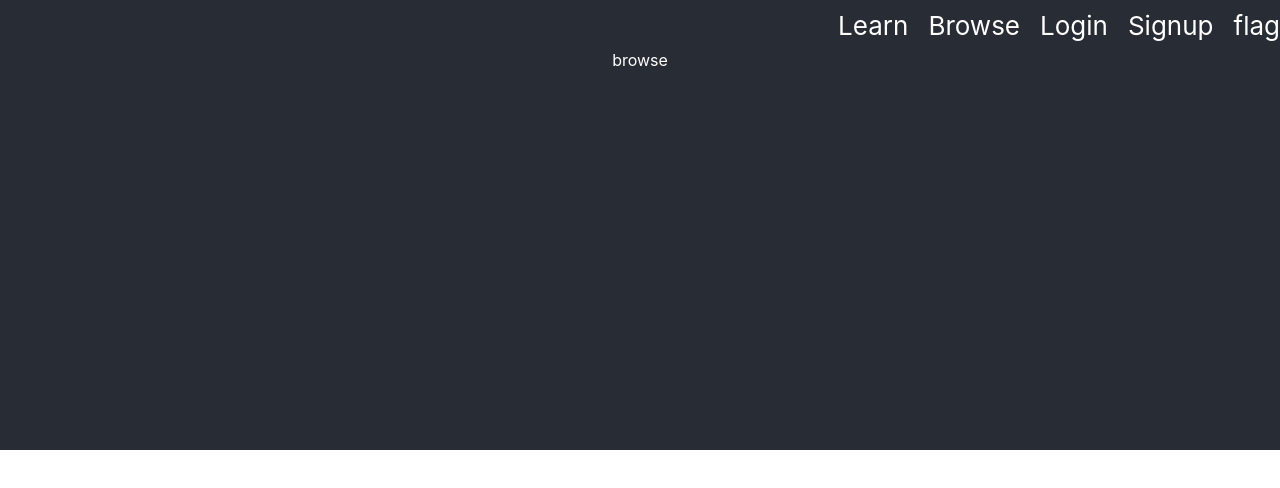
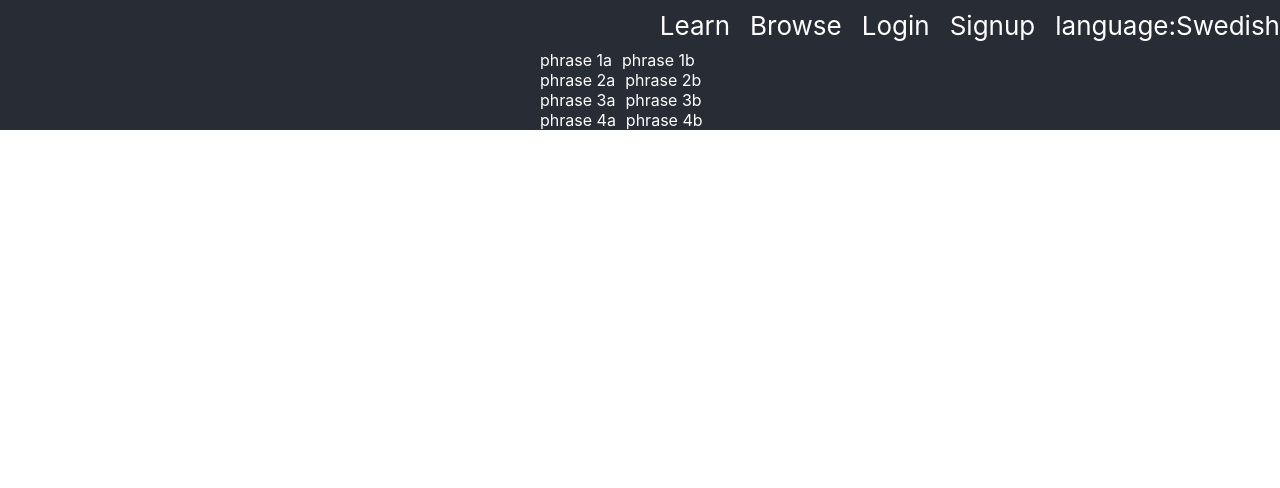
Before and after one commit to Robbie632/mastersDissertation, a React (Create React App) app in the folder frontend/: page / in a window 1280 px wide. Both pictures are taken after a click on the element "Browse". Shown: the top 488 px of the page. Built offline with nearby package versions, Linux system fonts and the light colour scheme.

Commit message:
added phrases to browse page

```diff
--- a/frontend/src/App.js
+++ b/frontend/src/App.js
@@ -12,11 +12,12 @@ function App() {
   const [loggedIn, setLoggedIn] = useState(true);
   const [signedUp, setSignedUp] = useState(false);
   const [userDetails, setUserDetails] = useState({});
+  const [language, setLanguage] = useState("Swedish")
 
   return (
     <div className="App">
       <div>
-        <Menu setMenuSelection={setMenuSelection}></Menu>
+        <Menu setMenuSelection={setMenuSelection} setlanguage={setLanguage} language={language}></Menu>
       </div>
       {menuSelection === "learn" && loggedIn && <Learn></Learn>}
       {menuSelection === "browse" && loggedIn && <Browse></Browse>}
--- a/frontend/src/components/Browse.js
+++ b/frontend/src/components/Browse.js
@@ -1,5 +1,27 @@
 import "../styles/browse.css";
+import PhrasePair from "./PhrasePair";
+import { useState } from "react";
+
 
 export default function Browse() {
-  return <div className="content">browse</div>;
+
+  const phrasePairs = [
+    { l1: "phrase 1a", l2: "phrase 1b", phraseid: "0", stars:3 },
+    { l1: "phrase 2a", l2: "phrase 2b", phraseid: "1", stars:3},
+    { l1: "phrase 3a", l2: "phrase 3b", phraseid: "2", stars:3 },
+    { l1: "phrase 4a", l2: "phrase 4b", phraseid: "3", stars:3 },
+  ];
+
+  const [phrases, setPhrases] = useState(phrasePairs);
+
+  return (
+    <div className="browse-container-1">
+      <div id="browse-container-2">
+        {phrases.map(({ l1, l2, phraseid }) => (
+          <div id="phrase-pair-container">
+            <PhrasePair l1={l1} l2={l2} allowEdit={false}></PhrasePair>
+          </div>
+        ))}
+      </div>
+    </div>)
 }
--- a/frontend/src/components/EditCategory.js
+++ b/frontend/src/components/EditCategory.js
@@ -1,20 +1,29 @@
 import "../styles/editcategory.css";
 import PhrasePair from "./PhrasePair";
+import { FaRegTrashAlt } from "react-icons/fa";
+import { useState } from "react";
 
 export default function EditCategory({ name }) {
-  const phrases = [
-    { l1: "phrase 1a", l2: "phrase 1b" },
-    { l1: "phrase 2a", l2: "phrase 2b" },
-    { l1: "phrase 3a", l2: "phrase 3b" },
-    { l1: "phrase 4a", l2: "phrase 4b" },
+  const phrasePairs = [
+    { l1: "phrase 1a", l2: "phrase 1b", phraseid: "0" },
+    { l1: "phrase 2a", l2: "phrase 2b", phraseid: "1" },
+    { l1: "phrase 3a", l2: "phrase 3b", phraseid: "2" },
+    { l1: "phrase 4a", l2: "phrase 4b", phraseid: "3" },
+  ];
 
-  ];
+  const [phrases, setPhrases] = useState(phrasePairs);
+
+
   return (
     <div className="edit-category-container-1">
-              <div>{name}
-        </div>
+      <div>{name}</div>
       <div id="edit-category-container-2">
-        {phrases.map(({ l1, l2 }) => <PhrasePair l1={l1} l2={l2}></PhrasePair>) }
+        {phrases.map(({ l1, l2, phraseid }) => (
+          <div id="phrase-pair-container">
+            <PhrasePair l1={l1} l2={l2}></PhrasePair>
+            <FaRegTrashAlt id={phraseid}/>
+          </div>
+        ))}
       </div>
     </div>
   );
--- a/frontend/src/components/Menu.js
+++ b/frontend/src/components/Menu.js
@@ -1,13 +1,13 @@
 import "../styles/menu.css";
 
-export default function Menu({ setMenuSelection}) {
+export default function Menu({ setMenuSelection, setLanguage, language}) {
   return (
     <header className="App-header">
       <div onClick={() => setMenuSelection("learn") } >Learn</div>
       <div onClick={() => setMenuSelection("browse") }>Browse</div>
       <div onClick={() => setMenuSelection("login")}>Login</div>
       <div onClick={() => setMenuSelection("signup") }>Signup</div>
-      <div>flag</div>
+      <div>language:{ language}</div>
     </header>
   );
 }
--- a/frontend/src/components/PhrasePair.js
+++ b/frontend/src/components/PhrasePair.js
@@ -1,9 +1,10 @@
 import "../styles/phrasepair.css";
 import { MdEdit } from "react-icons/md";
 import { FaRegSave } from "react-icons/fa";
+import { FaRegTrashAlt } from "react-icons/fa";
 import { useState } from "react";
 
-export default function PhrasePair({ l1, l2 }) {
+export default function PhrasePair({ l1, l2, allowEdit=true }) {
   const [mode, setMode] = useState("view");
 
   const [formData, setFormData] = useState({
@@ -49,7 +50,7 @@ export default function PhrasePair({ l1, l2 }) {
     <div className="phrase-pair-container-1">
       {mode === "view" && l1ElementView}
       {mode === "view" && l2ElementView}
-      {mode === "view" && (
+      {mode === "view" && allowEdit && (
         <div id="edit-phrase-pair">
           <MdEdit onClick={() => setMode("edit")} />
         </div>
--- a/frontend/src/styles/browse.css
+++ b/frontend/src/styles/browse.css
@@ -1,4 +1,10 @@
-.content {
-  height:400px;
-  color: white;
+#browse-container-1 {
+  width: 100%;
 }
+
+#browse-container-2 {
+  display: flex;
+  flex-direction: column;
+  width: 100%;
+  align-items: center;
+}
--- a/frontend/src/styles/category.css
+++ b/frontend/src/styles/category.css
@@ -10,7 +10,8 @@
   align-items: center;
   justify-content: space-between;
   height: 100%;
-  width:100%
+  width:100%;
+  color: white
 }
 #category-icons {
   display: flex;
--- a/frontend/src/styles/learn.css
+++ b/frontend/src/styles/learn.css
@@ -10,7 +10,7 @@
 #create-category {
   width:20%;
   height:100px;
-  background-color: bisque;
+  background-color: rebeccapurple;
   align-items: center;
 }
 #category-container-1 {
--- a/frontend/src/styles/phrasepair.css
+++ b/frontend/src/styles/phrasepair.css
@@ -2,5 +2,7 @@
   display: flex;
   flex-direction: row;
   gap:10px;
-  width:200px
+  width:200px;
+  color:white;
+  align-items: center;
 }
```
Also changed, not shown: frontend/src/styles/editcategory.css (line endings or trailing spaces).
